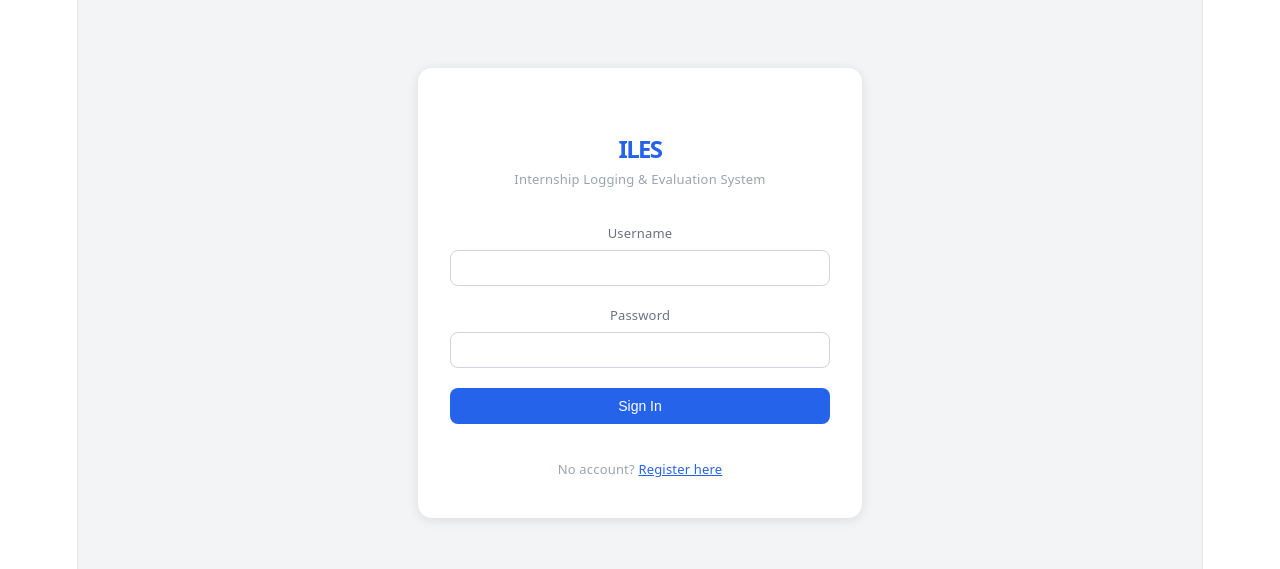
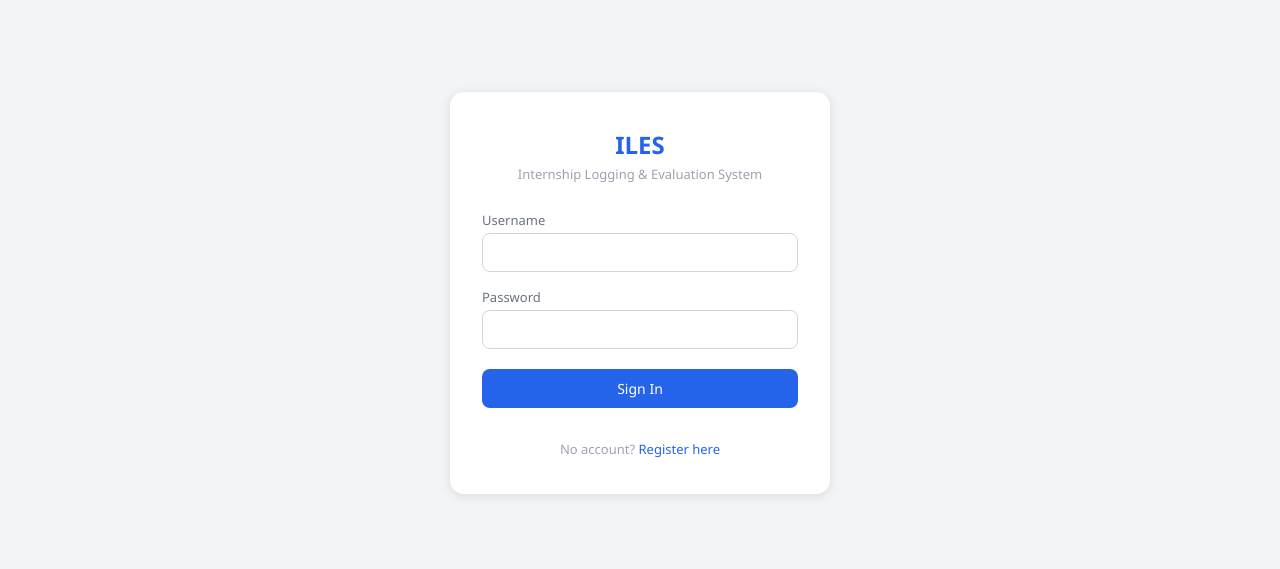
Before and after one commit to OSWilson/ILES, a React app in the folder frontend/: page /login in a window 1280 px wide. Shown: the part 107-676 px from the top of the page. Built offline with nearby package versions, Linux system fonts and the light colour scheme; the HTML template or start-up script is replaced by a standard one.

Commit message:
Added code to index.css

```diff
--- a/frontend/src/index.css
+++ b/frontend/src/index.css
@@ -1,111 +1,32 @@
-:root {
-  --text: #6b6375;
-  --text-h: #08060d;
-  --bg: #fff;
-  --border: #e5e4e7;
-  --code-bg: #f4f3ec;
-  --accent: #aa3bff;
-  --accent-bg: rgba(170, 59, 255, 0.1);
-  --accent-border: rgba(170, 59, 255, 0.5);
-  --social-bg: rgba(244, 243, 236, 0.5);
-  --shadow:
-    rgba(0, 0, 0, 0.1) 0 10px 15px -3px, rgba(0, 0, 0, 0.05) 0 4px 6px -2px;
 
-  --sans: system-ui, 'Segoe UI', Roboto, sans-serif;
-  --heading: system-ui, 'Segoe UI', Roboto, sans-serif;
-  --mono: ui-monospace, Consolas, monospace;
-
-  font: 18px/145% var(--sans);
-  letter-spacing: 0.18px;
-  color-scheme: light dark;
-  color: var(--text);
-  background: var(--bg);
-  font-synthesis: none;
-  text-rendering: optimizeLegibility;
-  -webkit-font-smoothing: antialiased;
-  -moz-osx-font-smoothing: grayscale;
-
-  @media (max-width: 1024px) {
-    font-size: 16px;
-  }
-}
-
-@media (prefers-color-scheme: dark) {
-  :root {
-    --text: #9ca3af;
-    --text-h: #f3f4f6;
-    --bg: #16171d;
-    --border: #2e303a;
-    --code-bg: #1f2028;
-    --accent: #c084fc;
-    --accent-bg: rgba(192, 132, 252, 0.15);
-    --accent-border: rgba(192, 132, 252, 0.5);
-    --social-bg: rgba(47, 48, 58, 0.5);
-    --shadow:
-      rgba(0, 0, 0, 0.4) 0 10px 15px -3px, rgba(0, 0, 0, 0.25) 0 4px 6px -2px;
-  }
-
-  #social .button-icon {
-    filter: invert(1) brightness(2);
-  }
+*, *::before, *::after {
+  box-sizing: border-box;
+  margin: 0;
+  padding: 0;
 }
 
 body {
-  margin: 0;
+  font-family: 'Segoe UI', system-ui, sans-serif;
+  background: #f3f4f6;
+  color: #111827;
 }
 
-#root {
-  width: 1126px;
-  max-width: 100%;
-  margin: 0 auto;
-  text-align: center;
-  border-inline: 1px solid var(--border);
-  min-height: 100svh;
-  display: flex;
-  flex-direction: column;
-  box-sizing: border-box;
+button {
+  cursor: pointer;
+  border: none;
+  font-family: inherit;
 }
 
-h1,
-h2 {
-  font-family: var(--heading);
-  font-weight: 500;
-  color: var(--text-h);
+input, textarea, select {
+  font-family: inherit;
 }
 
-h1 {
-  font-size: 56px;
-  letter-spacing: -1.68px;
-  margin: 32px 0;
-  @media (max-width: 1024px) {
-    font-size: 36px;
-    margin: 20px 0;
-  }
-}
-h2 {
-  font-size: 24px;
-  line-height: 118%;
-  letter-spacing: -0.24px;
-  margin: 0 0 8px;
-  @media (max-width: 1024px) {
-    font-size: 20px;
-  }
-}
-p {
-  margin: 0;
+a {
+  text-decoration: none;
+  color: inherit;
 }
 
-code,
-.counter {
-  font-family: var(--mono);
-  display: inline-flex;
-  border-radius: 4px;
-  color: var(--text-h);
+table {
+  border-collapse: collapse;
+  width: 100%;
 }
-
-code {
-  font-size: 15px;
-  line-height: 135%;
-  padding: 4px 8px;
-  background: var(--code-bg);
-}
```
